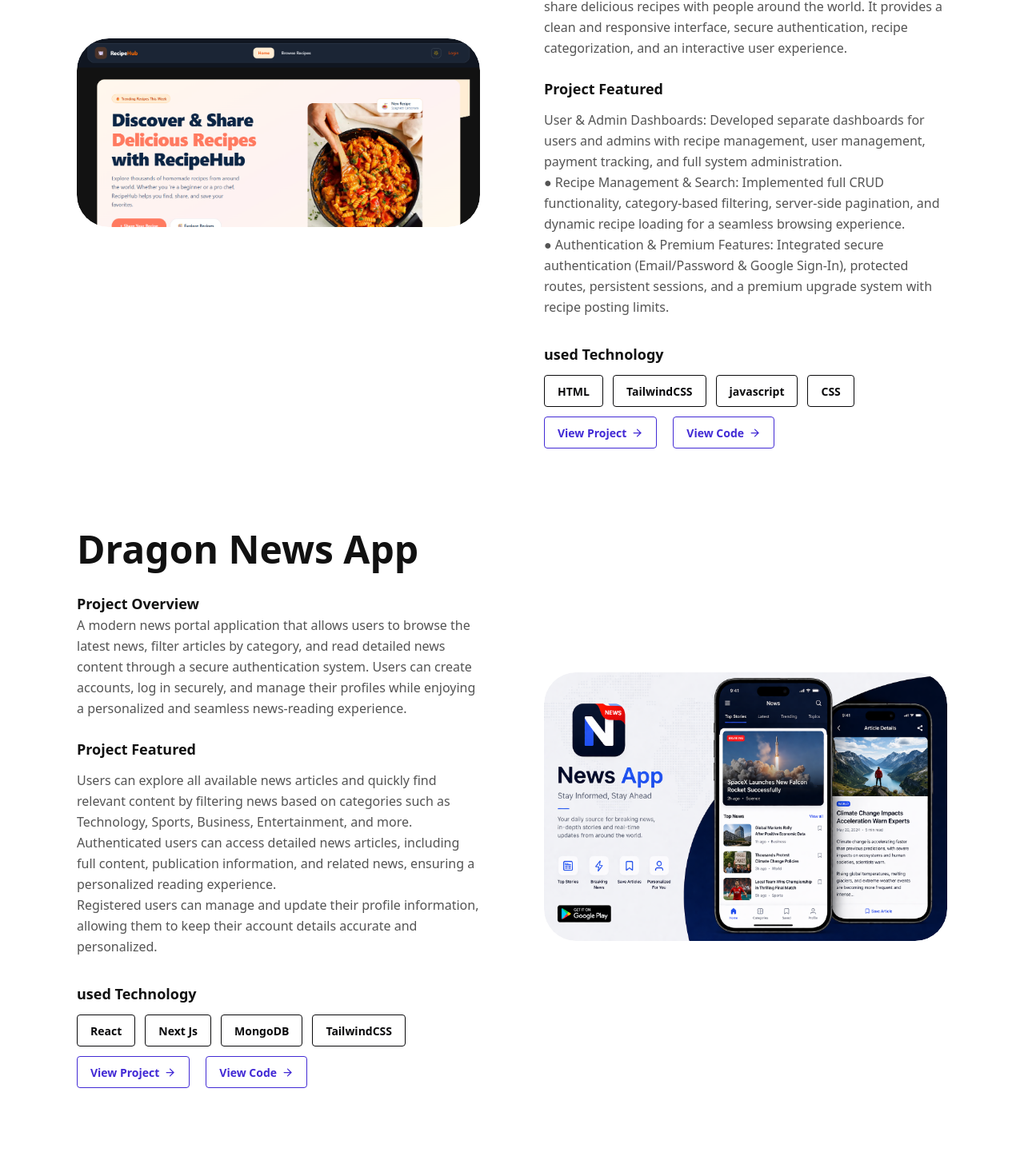
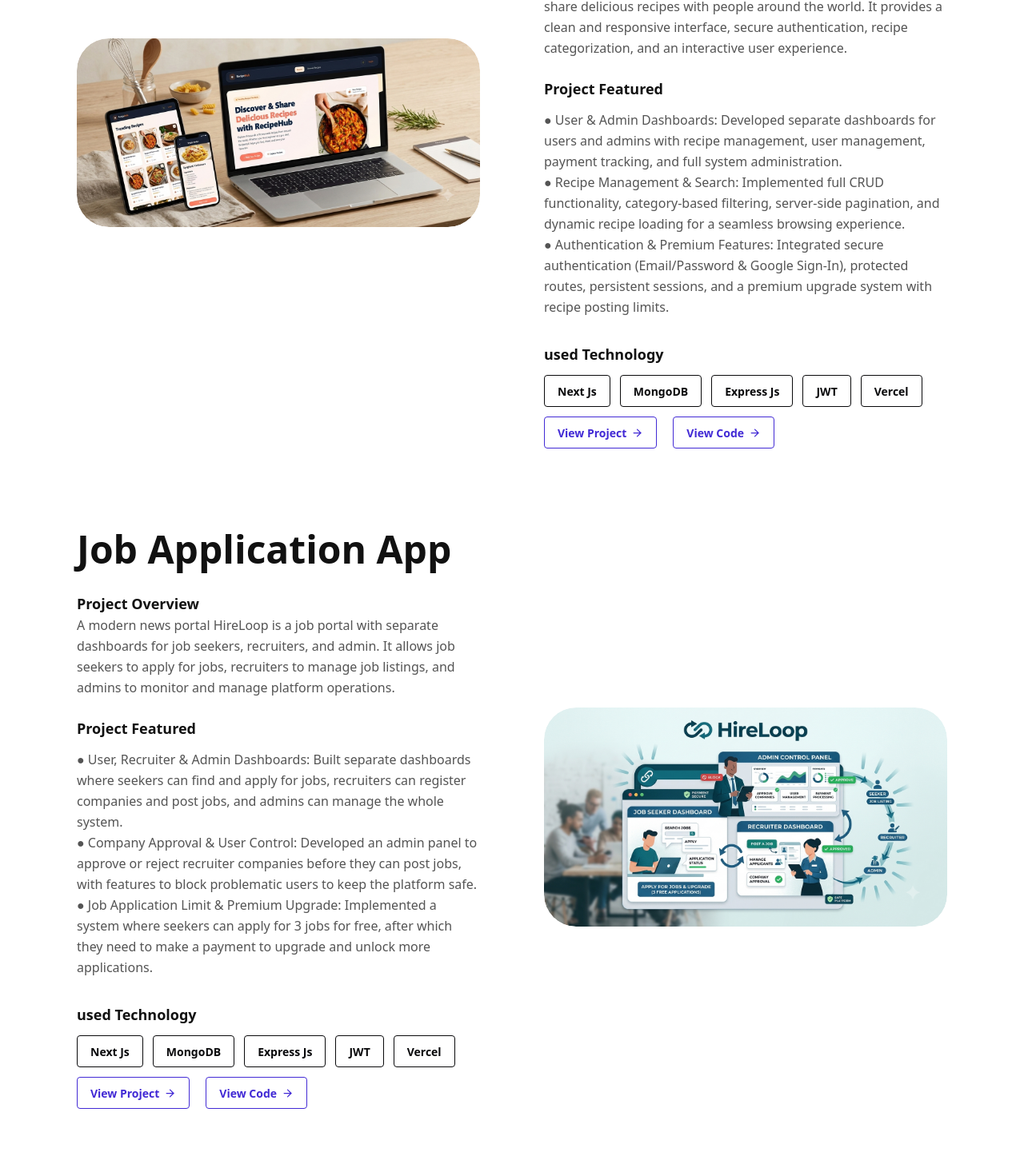
Before and after one commit to Symun-Hossain-Shifat/My-Portofolio-With-NextJS, a Next.js app: page / in a window 1280 px wide. Shown: the part 5231-6697 px from the top of the page at 80% size. Built offline with nearby package versions, Linux system fonts and the light colour scheme.

Commit message:
Project second added

```diff
--- a/src/app/components/projects.jsx
+++ b/src/app/components/projects.jsx
@@ -2,7 +2,7 @@
 import Image from 'next/image';
 import image1 from '@/asset/Recipe.png'
 import { LuArrowRight } from 'react-icons/lu';
-import image3 from '@/asset/news.png'
+import image3 from '@/asset/hireloop.png'
 import image4 from '@/asset/travel.png'
 import Link from 'next/link';
 
@@ -44,7 +44,7 @@
             <div className="space-y-3">
               <h4 className="text-lg font-semibold text-[#111111]"> Project Featured </h4>
               <p className="text-[#545454] flex flex-col leading-relaxed">
-               User & Admin Dashboards: Developed separate dashboards for users and admins with recipe management, user
+               ● User & Admin Dashboards: Developed separate dashboards for users and admins with recipe management, user
 management, payment tracking, and full system administration. <br />
 ● Recipe Management & Search: Implemented full CRUD functionality, category-based filtering, server-side
 pagination, and dynamic recipe loading for a seamless browsing experience. <br />
@@ -57,16 +57,17 @@
             <div className="space-y-3 pt-2">
               <h4 className="text-lg font-semibold text-[#111111]">used Technology</h4>
               <div className='flex flex-wrap font-semibold gap-3'>
-                <button className='btn btn-outline btn-neutral'>HTML</button>
-                <button className='btn btn-outline btn-neutral'>TailwindCSS</button>
-                <button className='btn btn-outline btn-neutral'>javascript</button>
-                <button className='btn btn-outline btn-neutral'>CSS</button>
+                <button className='btn btn-outline btn-neutral'>Next Js</button>
+                <button className='btn btn-outline btn-neutral'>MongoDB</button>
+                <button className='btn btn-outline btn-neutral'>Express Js</button>
+                <button className='btn btn-outline btn-neutral'> JWT </button>
+                <button className='btn btn-outline btn-neutral'>Vercel</button>
               </div>
               <div className='flex gap-5'>
-              <Link href={'https://payoo-app-project.netlify.app'}>
+              <Link href={'https://recipehub-client-pi.vercel.app'}>
               <button className='btn btn-primary btn-outline items-center'> <span>View Project</span>  <span><LuArrowRight size={15} /></span> </button>
               </Link>
-              <Link href={'https://github.com/Symun-Hossain-Shifat/Mobile-Banking-App'}>
+              <Link href={'https://github.com/Symun-Hossain-Shifat/Recipe-Sharing-Platform-Client'}>
               <button className='btn btn-primary btn-outline items-center'> <span>View Code</span>  <span><LuArrowRight size={15} /></span> </button>
               </Link>
               </div>
@@ -89,22 +90,23 @@
           {/* Text Side */}
           <div className="space-y-6">
             <h2 className="text-4xl md:text-5xl font-bold text-[#111111] leading-tight">
-              Dragon News App
+              Job Application App
             </h2>
              <div>
                <h4 className="text-lg font-semibold text-[#111111]"> Project Overview </h4>
-               <p className="text-[#545454] flex flex-col leading-relaxed">A modern news portal application that allows users to browse the latest news, filter articles by category, and read detailed news content through a secure authentication system.
-
-Users can create accounts, log in securely, and manage their profiles while enjoying a personalized and seamless news-reading experience.</p>
+               <p className="text-[#545454] flex flex-col leading-relaxed">A modern news portal HireLoop is a job portal with separate dashboards for job seekers, recruiters, and admin. It allows job
+seekers to apply for jobs, recruiters to manage job listings, and admins to monitor and manage platform operations.</p>
             </div>
 
             <div className="space-y-3">
               <h4 className="text-lg font-semibold text-[#111111]"> Project Featured </h4>
               <p className="text-[#545454] flex flex-col leading-relaxed">
-               <span>Users can explore all available news articles and quickly find relevant content by filtering news based on categories such as Technology, Sports, Business, Entertainment, and more.</span>
-               <span>Authenticated users can access detailed news articles, including full content, publication information, and related news, ensuring a personalized reading experience.</span>
-               <span>Registered users can manage and update their profile information, allowing them to keep their account details accurate and personalized.</span>
-
+              ● User, Recruiter & Admin Dashboards: Built separate dashboards where seekers can find and apply for jobs,
+recruiters can register companies and post jobs, and admins can manage the whole system. <br />
+● Company Approval & User Control: Developed an admin panel to approve or reject recruiter companies before
+they can post jobs, with features to block problematic users to keep the platform safe. <br />
+● Job Application Limit & Premium Upgrade: Implemented a system where seekers can apply for 3 jobs for free,
+after which they need to make a payment to upgrade and unlock more applications.
 
               </p>
             </div>
@@ -112,17 +114,18 @@
             <div className="space-y-3 pt-2">
               <h4 className="text-lg font-semibold text-[#111111]">used Technology</h4>
               <div className='flex flex-wrap font-semibold gap-3'>
-                <button className='btn btn-outline btn-neutral'>React</button>
-                <button className='btn btn-outline btn-neutral'>Next Js</button>
+               <button className='btn btn-outline btn-neutral'>Next Js</button>
                 <button className='btn btn-outline btn-neutral'>MongoDB</button>
-                <button className='btn btn-outline btn-neutral'>TailwindCSS</button>
+                <button className='btn btn-outline btn-neutral'>Express Js</button>
+                <button className='btn btn-outline btn-neutral'> JWT </button>
+                <button className='btn btn-outline btn-neutral'>Vercel</button>
               </div>
 
               <div className='flex gap-5'>
-              <Link href={'https://news-app-rust-delta.vercel.app/'}>
+              <Link href={'https://jobs-seeker-platform-client-folder.vercel.app'}>
               <button className='btn btn-primary btn-outline items-center'> <span>View Project</span>  <span><LuArrowRight size={15} /></span> </button>
               </Link>
-              <Link href={'https://github.com/Symun-Hossain-Shifat/Daily-Star-News-App'}>
+              <Link href={'https://github.com/Symun-Hossain-Shifat/Jobs-seeker-platform-client-side'}>
               <button className='btn btn-primary btn-outline items-center'> <span>View Code</span>  <span><LuArrowRight size={15} /></span> </button>
               </Link>
               </div>
```
Also changed, not shown: src/asset/Recipe.png, src/asset/hireloop.png (added).
